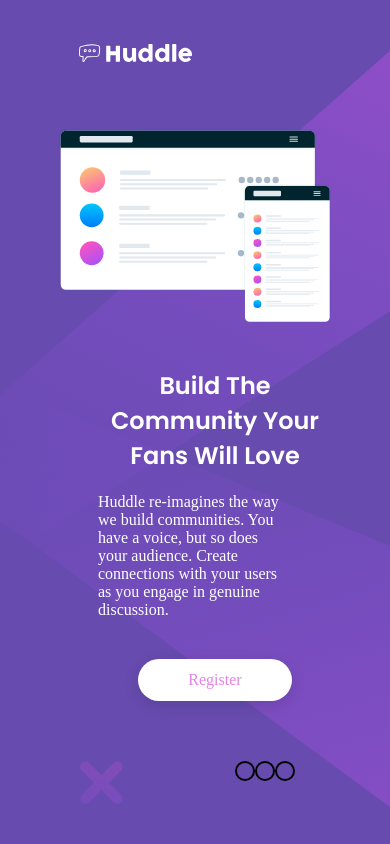
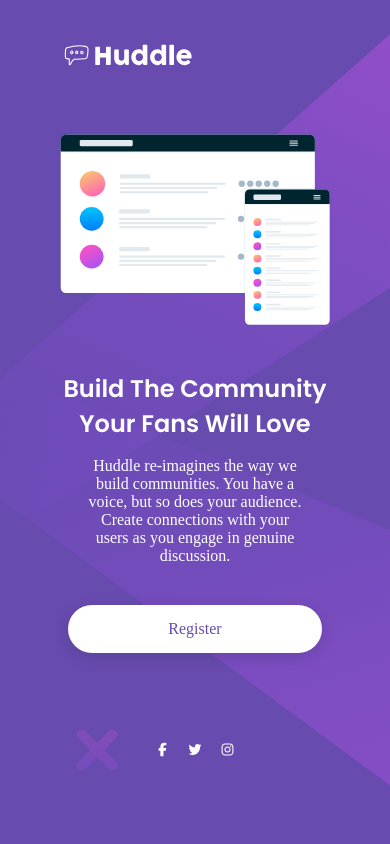
Before and after one commit to Takumi-Labs/huddle-landing-page-desktop, a plain HTML site: page index.html in a window 390 px wide. Drawn offline with Linux system fonts and the light colour scheme.

Commit message:
Refactor button styles and adjust layout for improved alignment and responsiveness

```diff
--- a/css/styles.css
+++ b/css/styles.css
@@ -87,7 +87,7 @@ body {
 
 .btn {
   text-decoration: none;
-  color: var(--color-magenta);
+  color: var(--color-purple);
   background-color: var(--color-white);
   padding: 12px 50px;
   border-radius: 30px;
@@ -108,13 +108,13 @@ body {
   display: flex;
   width: 5%;
   margin: 60px auto;
-  margin-right: 60px;
-  align-items: right;
+  margin-right: 15px;
+  justify-content: right;
   filter: invert(1);
 }
 
 .social-logo {
-  border: 2px solid var(--color-white);
+  /* border: 2px solid var(--color-white); */
   border-radius: 50px;
   padding: 8px
 
@@ -133,27 +133,41 @@ body {
 
   .page-logo {
     width: 50%;
+    padding-left: 0;
+  }
+
+  .second-part {
+    padding-left: 0;
+    margin-top: 40px;
+    width: 100%;
   }
 
   .main-head {
-    width: 100%;;
+    width: 100%;
+    text-align: center;
+    margin-bottom: 0px;
   }
 
   .main-paragraph {
+    display: inline-block;
     width: 80%;
     margin-left: 0;
     margin-right: 0;
+    text-align: center;
   }
 
   .btn {
     display: inline-block;
     margin: 0 auto;
     margin-left: 0;
+    padding: 15px 100px;
   }
 
   .socials {
-    width: 5%;
+    width: 12%;
     justify-content: center;
+    margin: 40px auto;
+    margin-top: 80px;
     /* margin-right: 0; */
   }
 }
```
